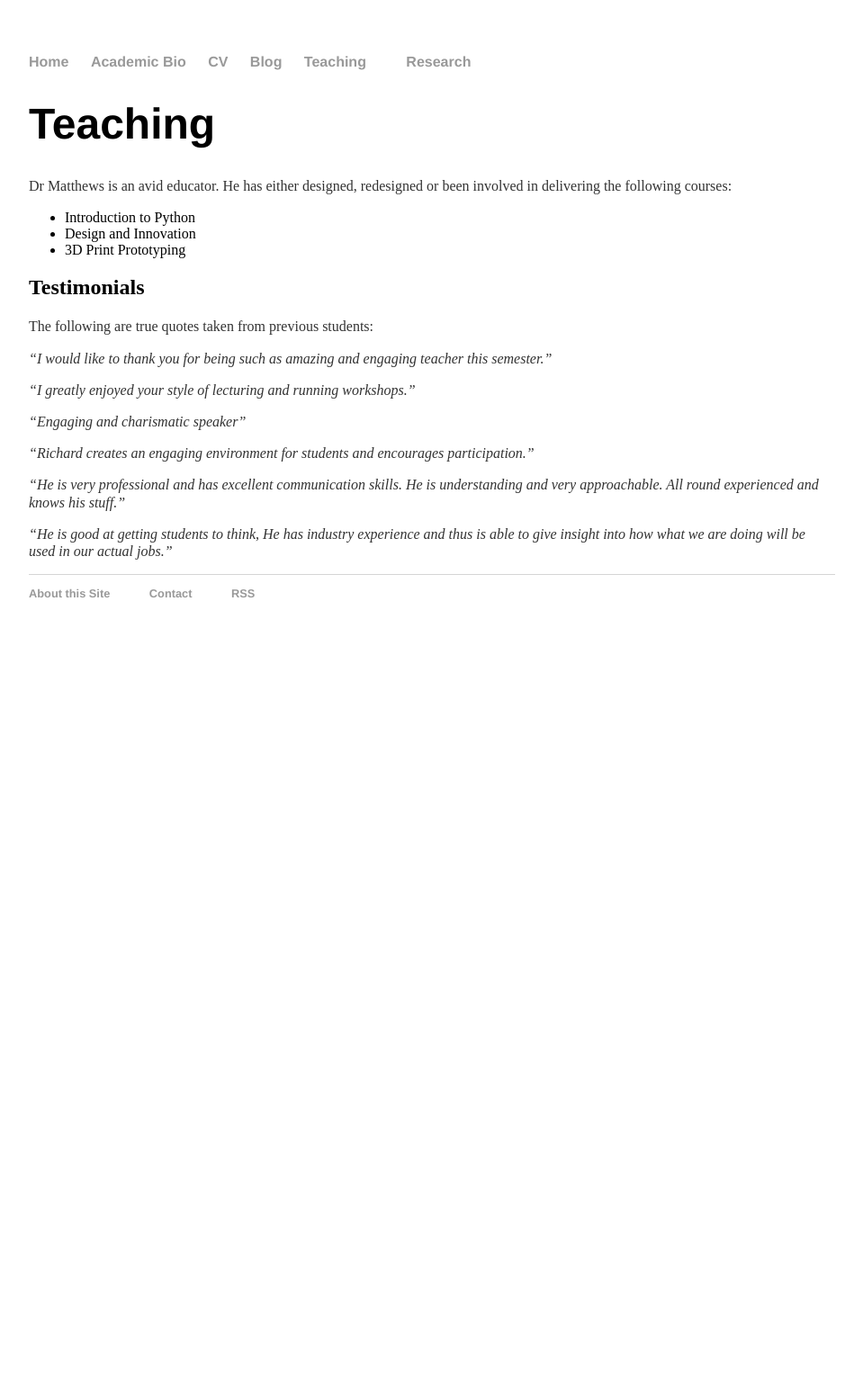
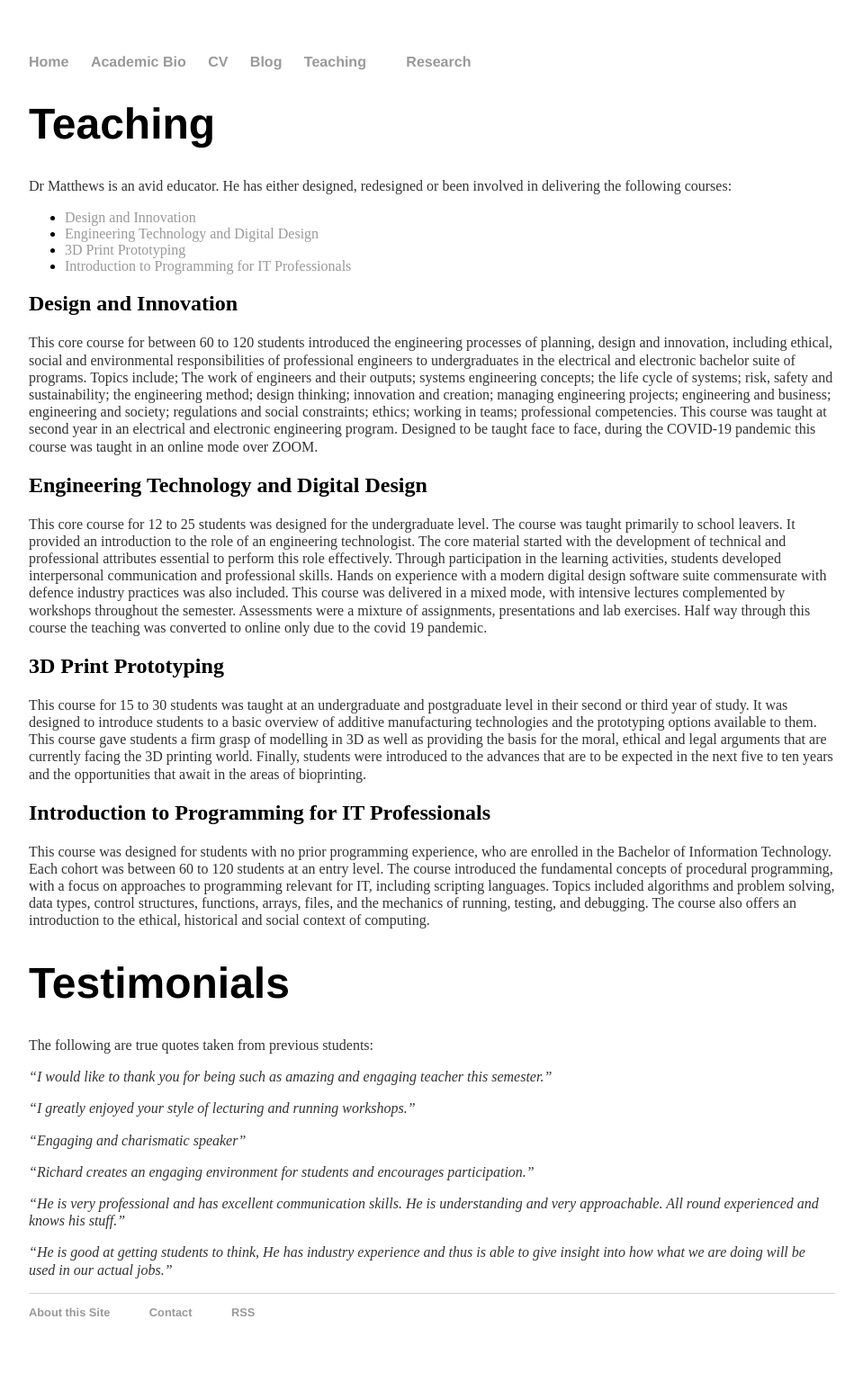
Before and after one commit to rhematt/rhematt.github.io, a Jekyll site: the page built from teaching/index.md, in a window 1280 px wide. Shown: the whole page at 90% size, without its empty margins (160-1119 px from the left). Built offline with Jekyll 4.4.1, drawn with Linux system fonts in a browser that asks for light colours; our own code applies the rules of GitHub Pages for plain Markdown files; before the commit the page ends 900 px from its top, so only the background shows below that.

Commit message:
Update index.md

```diff
--- a/teaching/index.md
+++ b/teaching/index.md
@@ -8,12 +8,45 @@ permalink:/teaching/
 
 Dr Matthews is an avid educator. He has either designed, redesigned or been involved in delivering the following courses:
 
-- Introduction to Python
-- Design and Innovation
-- 3D Print Prototyping
+- [Design and Innovation](#design-and-innovation)
+- [Engineering Technology and Digital Design](#engineering-technology-and-digital-design)
+- [3D Print Prototyping](#3d-print-prototyping)
+- [Introduction to Programming for IT Professionals](#introduction-to-programming-for-it-professionals)
 
+## Design and Innovation
 
-## Testimonials
+This core course for between 60 to 120 students introduced the engineering processes of planning, design and innovation, including ethical, social and environmental responsibilities of professional engineers to undergraduates in the electrical and electronic bachelor suite of programs.
+Topics include; The work of engineers and their outputs; systems engineering concepts; the life cycle of systems; risk, safety and sustainability; the engineering method; design thinking; innovation and creation; managing engineering projects; engineering and business; engineering and society; regulations and social constraints; ethics; working in teams; professional competencies.
+This course was taught at second year in an electrical and electronic engineering program.
+Designed to be taught face to face, during the COVID-19 pandemic this course was taught in an online mode over ZOOM.
+
+## Engineering Technology and Digital Design
+
+This core course for 12 to 25 students was designed for the undergraduate level. The course was taught primarily to school leavers.
+It provided an introduction to the role of an engineering technologist.
+The core material started with the development of technical and professional attributes essential to perform this role effectively.
+Through participation in the learning activities, students developed interpersonal communication and professional skills.
+Hands on experience with a modern digital design software suite commensurate with defence industry practices was also included.
+This course was delivered in a mixed mode, with intensive lectures complemented by workshops throughout the semester.
+Assessments were a mixture of assignments, presentations and lab exercises.
+Half way through this course the teaching was converted to online only due to the covid 19 pandemic.
+
+## 3D Print Prototyping
+
+This course for 15 to 30 students was taught at an undergraduate and postgraduate level in their second or third year of study.
+It was designed to introduce students to a basic overview of additive manufacturing technologies and the prototyping options available to them.
+This course gave students a firm grasp of modelling in 3D as well as providing the basis for the moral, ethical and legal arguments that are currently facing the 3D printing world.
+Finally, students were introduced to the advances that are to be expected in the next five to ten years and the opportunities that await in the areas of bioprinting.
+
+## Introduction to Programming for IT Professionals
+
+This course was designed for students with no prior programming experience, who are enrolled in the Bachelor of Information Technology.
+Each cohort was between 60 to 120 students at an entry level.
+The course introduced the fundamental concepts of procedural programming, with a focus on approaches to programming relevant for IT, including scripting languages.
+Topics included algorithms and problem solving, data types, control structures, functions, arrays, files, and the mechanics of running, testing, and debugging.
+The course also offers an introduction to the ethical, historical and social context of computing.
+
+# Testimonials
 
 The following are true quotes taken from previous students:
 
```
